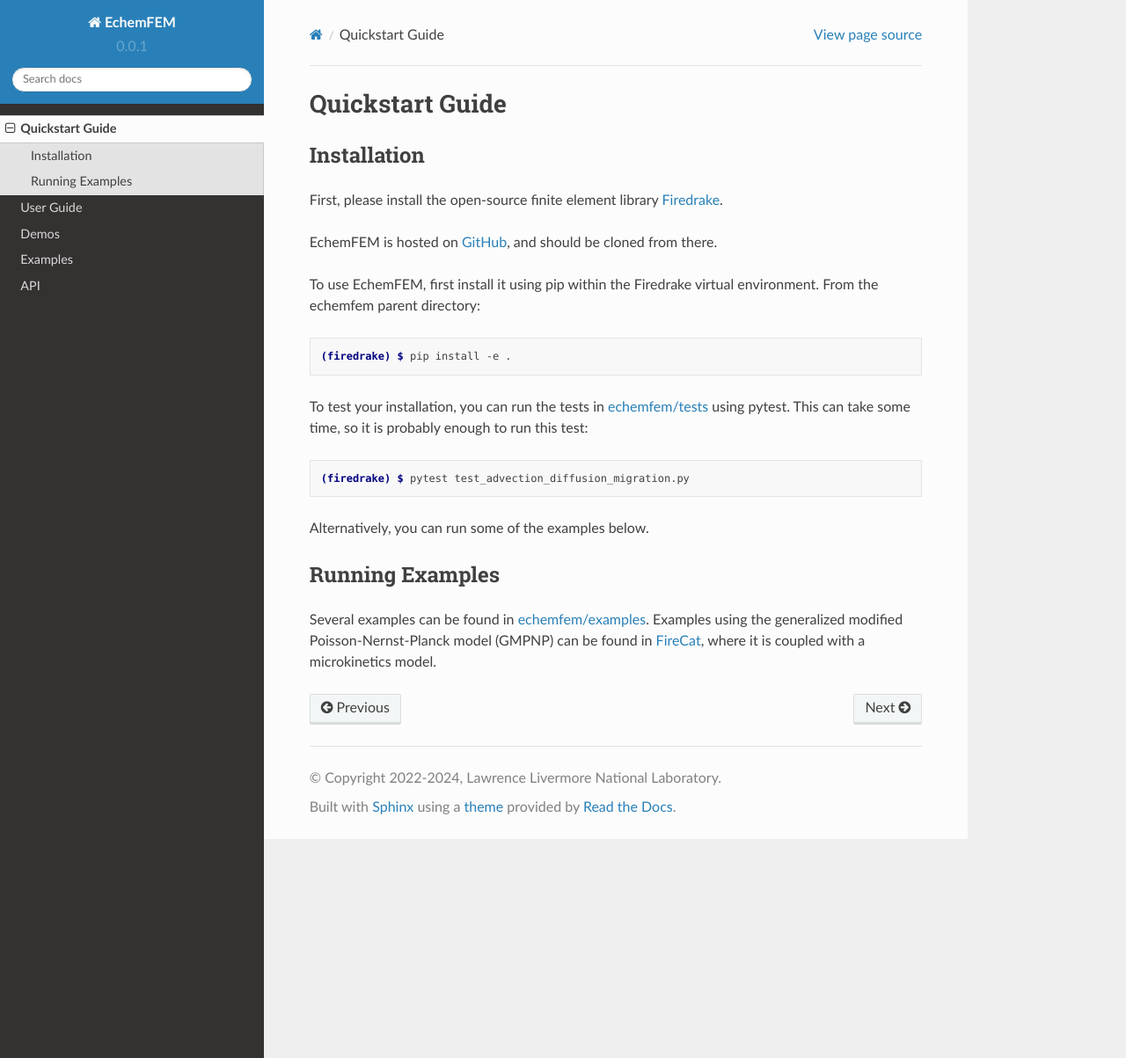
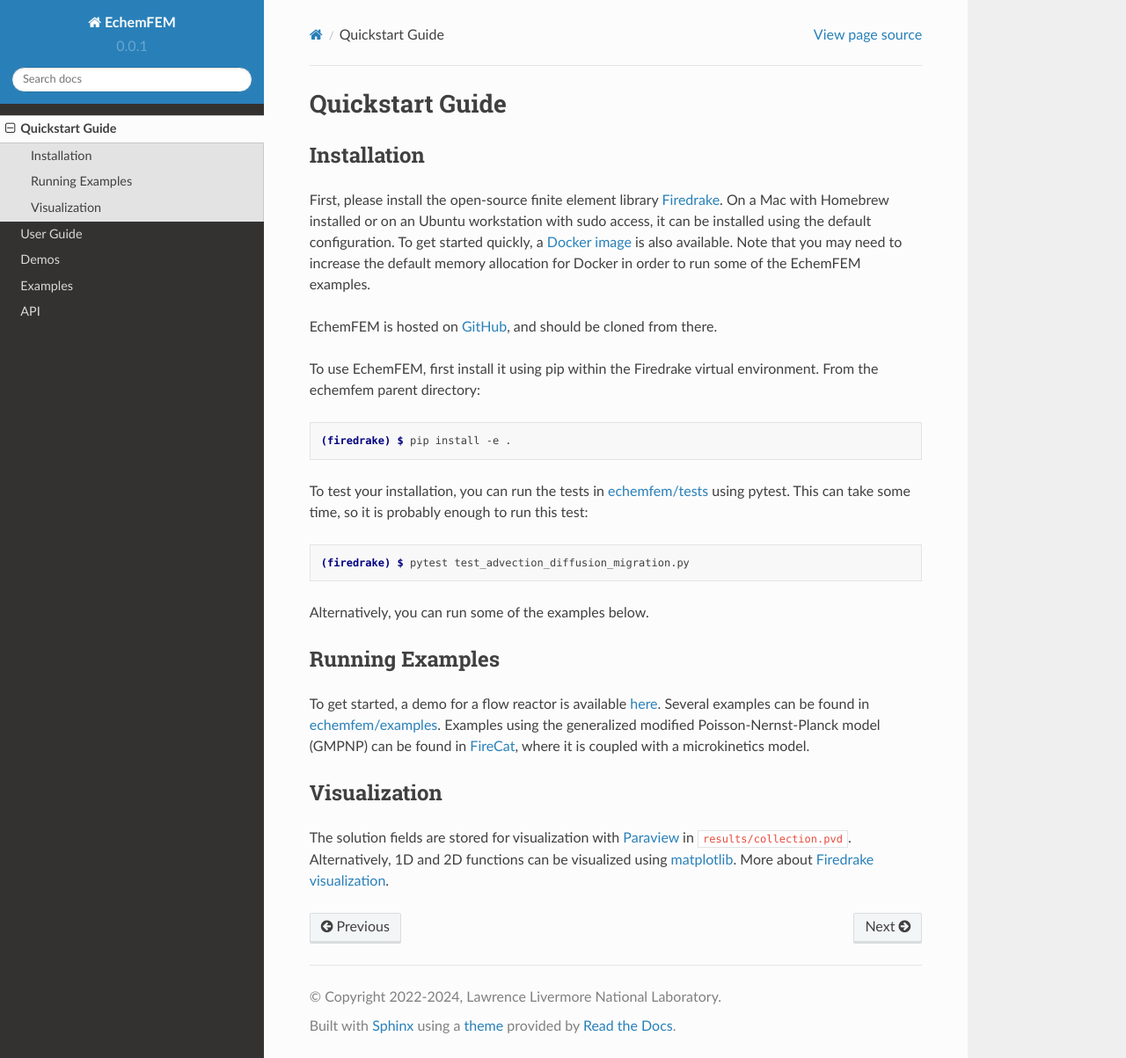
Before and after one commit to LLNL/echemfem, a Sphinx documentation site: the page built from docs/source/quickstart.rst, in a window 1280 px wide and 1203 px high. Shown: the whole window at 88% size. Built offline with Sphinx 7.4.7 and the Read the Docs theme 2.0.0, drawn with Linux system fonts in a browser that asks for light colours; pages that are not in the unit, such as notebooks, are missing from menus.

Commit message:
installation and visualization instructions

```diff
--- a/demos/flow_reactor/flow_reactor.py.rst
+++ b/demos/flow_reactor/flow_reactor.py.rst
@@ -4,7 +4,7 @@ Flow reactor for CO2 electrolysis
 We consider a flowing bicarbonate elecrolyte with CO2 reduction on a flat plate
 electrode.
 
-.. image:: flow_reactor.pdf
+.. image:: flow_reactor.png
    :width: 400px
    :align: center
 
--- a/docs/source/index.rst
+++ b/docs/source/index.rst
@@ -33,7 +33,7 @@ Copyright and License
 
 Please see this `LICENSE file <https://github.com/LLNL/echemfem/blob/main/LICENSE>`_ for details.
 
-Copyright (c) 2022-2023, Lawrence Livermore National Security, LLC.
+Copyright (c) 2022-2024, Lawrence Livermore National Security, LLC.
 Produced at the Lawrence Livermore National Laboratory.
 
 LLNL-CODE-837342
--- a/docs/source/quickstart.rst
+++ b/docs/source/quickstart.rst
@@ -7,6 +7,9 @@ Installation
 ------------
 
 First, please install the open-source finite element library `Firedrake <https://www.firedrakeproject.org/download.html>`_.
+On a Mac with Homebrew installed or on an Ubuntu workstation with sudo access, it can be installed using the default configuration.
+To get started quickly, a `Docker image <https://hub.docker.com/r/firedrakeproject/firedrake>`_ is also available.
+Note that you may need to increase the default memory allocation for Docker in order to run some of the EchemFEM examples.
 
 EchemFEM is hosted on `GitHub <https://github.com/LLNL/echemfem>`_, and should be cloned from there.
 
@@ -28,5 +31,13 @@ Alternatively, you can run some of the examples below.
 Running Examples
 ----------------
 
+To get started, a demo for a flow reactor is available :doc:`here <demos/index>`.
 Several examples can be found in `echemfem/examples <https://github.com/LLNL/echemfem/tree/main/examples>`_.
 Examples using the generalized modified Poisson-Nernst-Planck model (GMPNP) can be found in `FireCat <https://github.com/LLNL/firecat>`_, where it is coupled with a microkinetics model.
+
+Visualization
+-------------
+
+The solution fields are stored for visualization with `Paraview <https://www.paraview.org>`_ in ``results/collection.pvd``.
+Alternatively, 1D and 2D functions can be visualized using `matplotlib <https://matplotlib.org>`_.
+More about `Firedrake visualization <https://www.firedrakeproject.org/visualisation.html>`_.
```
Also changed, not shown: 3 other files.
